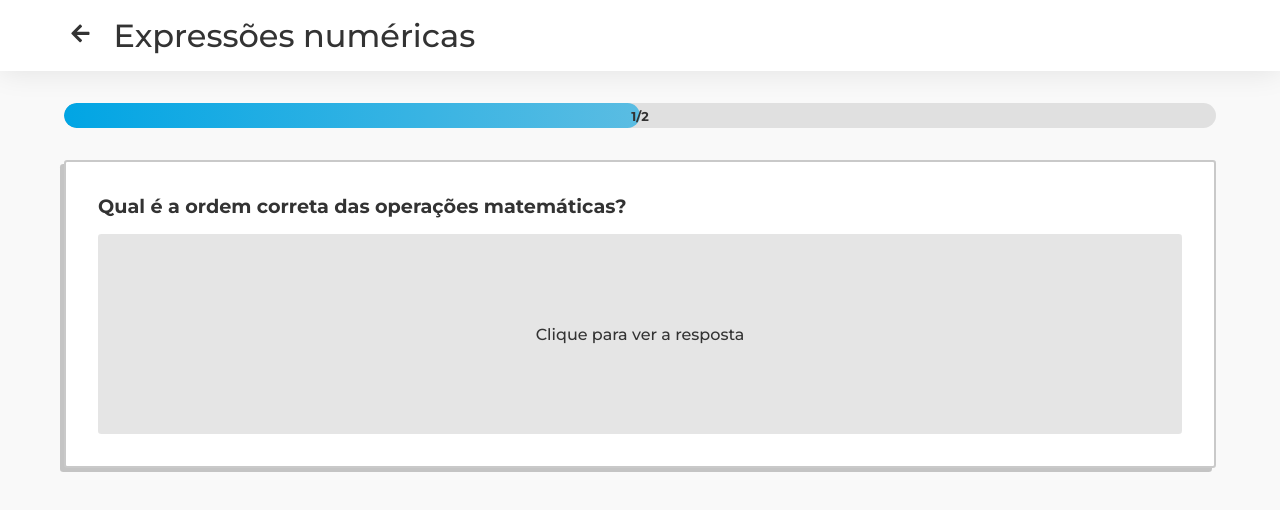
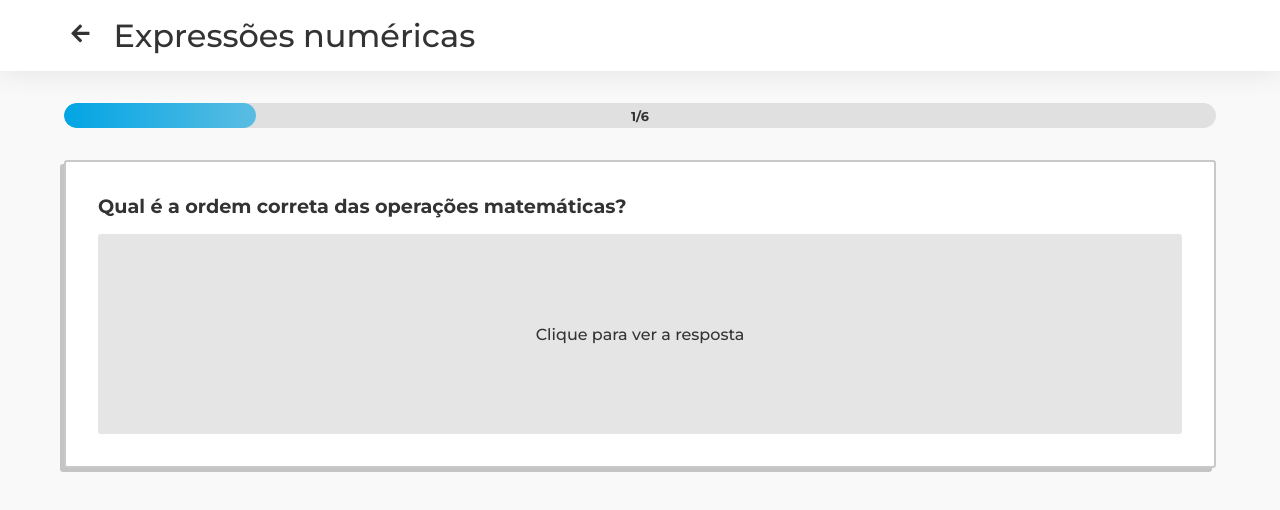
Before and after one commit to FellipeCastro/flashfy, a React (Vite) app: page /cards/1 in a window 1280 px wide. Shown: the top 510 px of the page. Built offline with nearby package versions, Linux system fonts and the light colour scheme.

Commit message:
Decks atualizados

```diff
--- a/src/mockDecks.js
+++ b/src/mockDecks.js
@@ -13,6 +13,26 @@ const mockDecks = [
             {
                 question: "Quanto é (5 + 3) × 2?",
                 answer: "16",
+                difficulty: null,
+            },
+            {
+                question: "Como resolver 10 - 2 × 3 + 5?",
+                answer: "Primeiro multiplicação (2×3=6), depois subtração e adição: 10-6+5=9",
+                difficulty: null,
+            },
+            {
+                question: "Qual o resultado de 4² + (10 ÷ 2)?",
+                answer: "16 + 5 = 21",
+                difficulty: null,
+            },
+            {
+                question: "Resolva: [15 - (2×3)] × 4",
+                answer: "[15-6]×4 = 9×4 = 36",
+                difficulty: null,
+            },
+            {
+                question: "Por que a ordem das operações é importante?",
+                answer: "Para garantir que todos cheguem ao mesmo resultado em cálculos complexos",
                 difficulty: null,
             },
         ],
@@ -37,6 +57,23 @@ const mockDecks = [
             {
                 question: "O que são decompositores?",
                 answer: "Organismos que quebram matéria orgânica morta",
+                difficulty: null,
+            },
+            {
+                question: "Dê um exemplo de consumidor primário",
+                answer: "Coelho (que come plantas)",
+                difficulty: null,
+            },
+            {
+                question:
+                    "O que acontece se um elo da cadeia alimentar desaparecer?",
+                answer: "Pode desequilibrar todo o ecossistema, afetando outros organismos",
+                difficulty: null,
+            },
+            {
+                question:
+                    "Qual a importância dos produtores na cadeia alimentar?",
+                answer: "São a base, convertendo energia solar em energia química para outros organismos",
                 difficulty: null,
             },
         ],
@@ -64,6 +101,23 @@ const mockDecks = [
                 answer: "Obtenção de matéria-prima e novos mercados",
                 difficulty: null,
             },
+            {
+                question:
+                    "Cite duas justificativas usadas para o neocolonialismo",
+                answer: "'Missão civilizadora' e 'fardo do homem branco'",
+                difficulty: null,
+            },
+            {
+                question: "Qual país europeu dominou grande parte da África?",
+                answer: "Reino Unido",
+                difficulty: null,
+            },
+            {
+                question:
+                    "Como o neocolonialismo afetou as colônias após a independência?",
+                answer: "Deixou heranças de fronteiras artificiais e economias dependentes",
+                difficulty: null,
+            },
         ],
     },
     {
@@ -80,6 +134,27 @@ const mockDecks = [
             {
                 question: "Como se calcula o vértice de uma parábola?",
                 answer: "x = -b/2a, depois substitui na função para encontrar y",
+                difficulty: null,
+            },
+            {
+                question:
+                    "O que o coeficiente 'a' determina na função quadrática?",
+                answer: "Se a parábola é côncava para cima (a>0) ou para baixo (a<0)",
+                difficulty: null,
+            },
+            {
+                question: "Como calcular as raízes de uma função quadrática?",
+                answer: "Fórmula de Bhaskara: x = [-b ± √(b²-4ac)]/(2a)",
+                difficulty: null,
+            },
+            {
+                question: "O que é o discriminante (Δ) na fórmula de Bhaskara?",
+                answer: "Δ = b² - 4ac, determina o número de raízes reais",
+                difficulty: null,
+            },
+            {
+                question: "Qual a aplicação prática das funções quadráticas?",
+                answer: "Modelar trajetórias, maximizar áreas, cálculos de lucro máximo, etc.",
                 difficulty: null,
             },
         ],
@@ -105,6 +180,22 @@ const mockDecks = [
                 answer: "Metais são bons condutores, maleáveis; não-metais são geralmente isolantes",
                 difficulty: null,
             },
+            {
+                question: "O que são elementos de transição?",
+                answer: "Elementos dos grupos 3-12 que formam compostos coloridos",
+                difficulty: null,
+            },
+            {
+                question: "Qual família contém os gases nobres?",
+                answer: "Grupo 18 (VIII A)",
+                difficulty: null,
+            },
+            {
+                question:
+                    "Como a eletronegatividade varia na tabela periódica?",
+                answer: "Aumenta da esquerda para direita e de baixo para cima",
+                difficulty: null,
+            },
         ],
     },
     {
@@ -123,6 +214,26 @@ const mockDecks = [
                 answer: "1ª fase (1922-1930): heroica; 2ª fase (1930-1945): regionalista; 3ª fase (1945-): experimentalismo",
                 difficulty: null,
             },
+            {
+                question: "Nomeie dois autores da primeira fase do modernismo",
+                answer: "Mário de Andrade e Oswald de Andrade",
+                difficulty: null,
+            },
+            {
+                question: "Qual obra marcou a poesia modernista?",
+                answer: "'Pauliceia Desvairada' de Mário de Andrade",
+                difficulty: null,
+            },
+            {
+                question: "O que caracterizava a linguagem modernista?",
+                answer: "Ruptura com padrões formais, uso de linguagem coloquial",
+                difficulty: null,
+            },
+            {
+                question: "Qual a importância da Semana de 22?",
+                answer: "Marco inicial do modernismo brasileiro, rompendo com tradições acadêmicas",
+                difficulty: null,
+            },
         ],
     },
 ];
--- a/src/pages/Cards/Cards.jsx
+++ b/src/pages/Cards/Cards.jsx
@@ -14,9 +14,13 @@ const Cards = () => {
     const [currentDeck, setCurrentDeck] = useState(null);
     const [selectedDifficulty, setSelectedDifficulty] = useState(null);
 
+    const difficults = [];
+
     useEffect(() => {
         // Encontra o deck correspondente ao ID na URL
-        const selectedDeck = mockDecks?.find((deck) => deck.id === parseInt(id));
+        const selectedDeck = mockDecks?.find(
+            (deck) => deck.id === parseInt(id)
+        );
         setCurrentDeck(selectedDeck);
         setCurrentCardIndex(0);
         setShowAnswer(false);
@@ -56,6 +60,13 @@ const Cards = () => {
         if (onUpdateDeck) {
             onUpdateDeck(updatedDeck);
         }
+    };
+
+    const handleFinalize = () => {
+        currentDeck.cards.map((deck) => {
+            difficults.push(deck.difficulty);
+        });
+        console.log(difficults);
     };
 
     if (!currentDeck || currentDeck.cards.length === 0) {
@@ -148,14 +159,17 @@ const Cards = () => {
                             Anterior
                         </button>
                         <button
-                            onClick={handleNextCard}
-                            disabled={
+                            onClick={
                                 currentCardIndex ===
                                 currentDeck.cards.length - 1
+                                    ? handleFinalize
+                                    : handleNextCard
                             }
                             className={styles.navBtn}
                         >
-                            Próximo
+                            {currentCardIndex === currentDeck.cards.length - 1
+                                ? "Finalizar"
+                                : "Próximo"}
                         </button>
                     </div>
                 </div>
```
